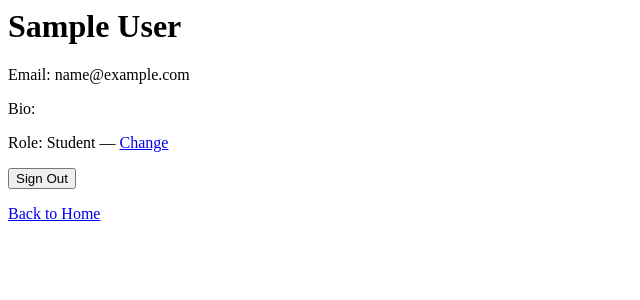
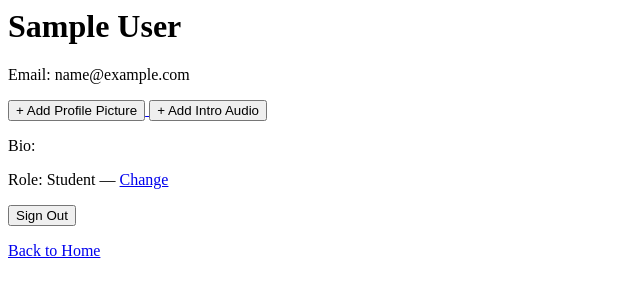
Before and after one commit to ayaanrsiddiqui/LessonSchedulerApp, a Django app: page /users/profile/ in a window 1280 px wide. Shown: the top 300 px of the page, without its empty margins (0-640 px from the left). Run offline with Django 5.2, Linux system fonts and the light colour scheme; the visitor is signed in with stand-in values (Sample User, id 1).

Commit message:
working pfp and audio upload using amazon s3; updated upload page design

```diff
--- a/users/templates/users/profile.html
+++ b/users/templates/users/profile.html
@@ -5,6 +5,16 @@
 
 {% if profile.profile_picture %}
     <img src="{{ profile.profile_picture.url }}" alt="Profile Picture" width="150">
+
+    <br>
+    <a href="{% url 'upload_profile_files' %}">
+        <button type="button">Edit Profile Picture</button>
+    </a>
+
+{% else %}
+    <a href="{% url 'upload_profile_files' %}">
+        <button type="button">+ Add Profile Picture</button>
+    </a>
 {% endif %}
 
 {% if profile.intro_audio %}
@@ -13,6 +23,16 @@
         <source src="{{ profile.intro_audio.url }}" type="audio/mpeg">
         Your browser does not support the audio element.
     </audio>
+
+    <br>
+    <a href="{% url 'upload_profile_files' %}">
+        <button type="button">Edit Intro Audio</button>
+    </a>
+
+{% else %}
+    <a href="{% url 'upload_profile_files' %}">
+        <button type="button">+ Add Intro Audio</button>
+    </a>
 {% endif %}
 
 <p>Bio: {{ profile.bio }}</p>
--- a/users/views.py
+++ b/users/views.py
@@ -26,11 +26,19 @@ def upload_profile_files(request):
     profile, created = Profile.objects.get_or_create(user=request.user)
 
     if request.method == 'POST':
-        form = ProfileUploadForm(request.POST, request.FILES, instance=profile)
-        if form.is_valid():
-            form.save()
-            return redirect('profile')
-    else:
-        form = ProfileUploadForm(instance=profile)
+        # Handle removals first
+        if 'remove_profile_picture' in request.POST and profile.profile_picture:
+            profile.profile_picture.delete()
+        if 'remove_intro_audio' in request.POST and profile.intro_audio:
+            profile.intro_audio.delete()
 
-    return render(request, "users/upload_files.html", {"form": form})
+        # Handle new uploads
+        if 'profile_picture' in request.FILES:
+            profile.profile_picture = request.FILES['profile_picture']
+        if 'intro_audio' in request.FILES:
+            profile.intro_audio = request.FILES['intro_audio']
+
+        profile.save()
+        return redirect('profile')
+
+    return render(request, 'users/upload_files.html', {'profile': profile})
```
Also changed, not shown: users/templates/users/upload_files.html (+73 -4 lines). Lines whose indentation alone changed are shown as unchanged.
